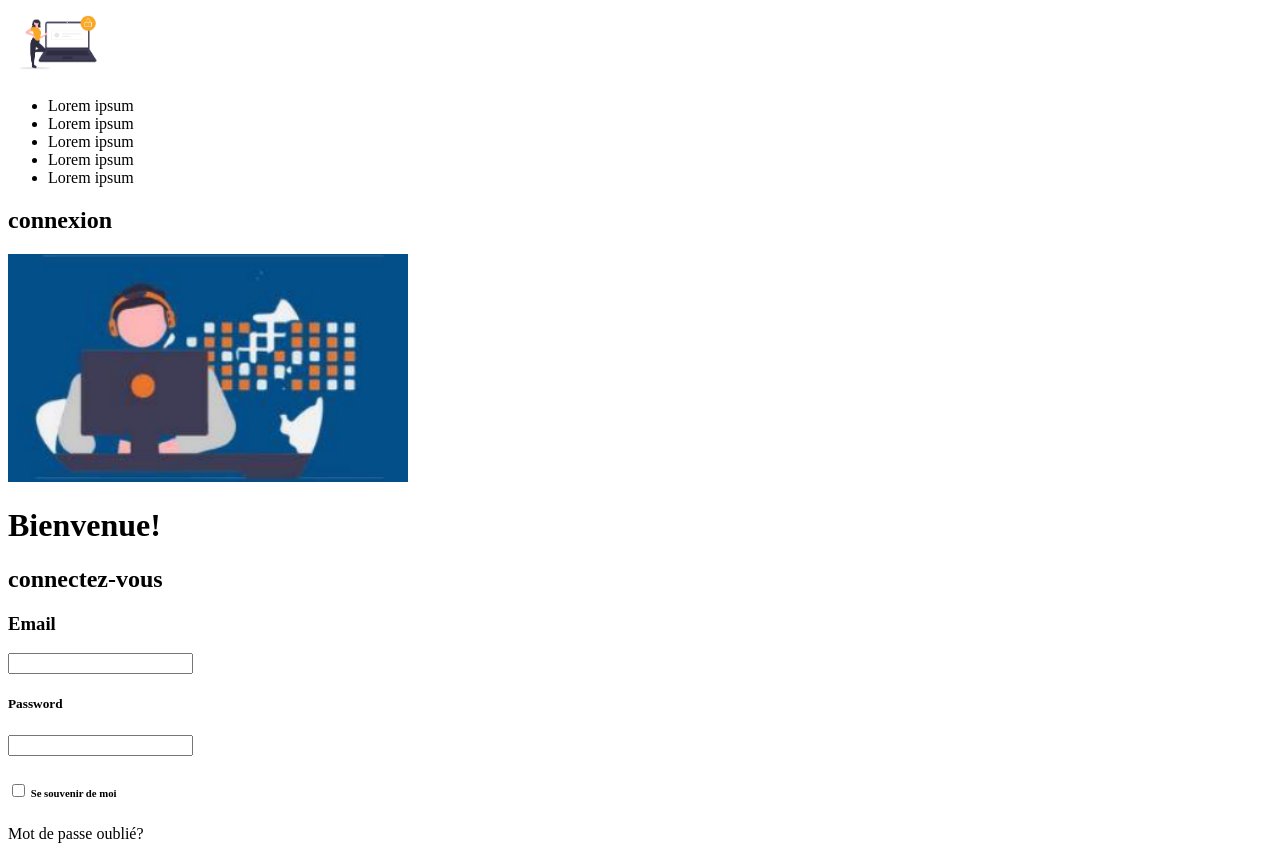
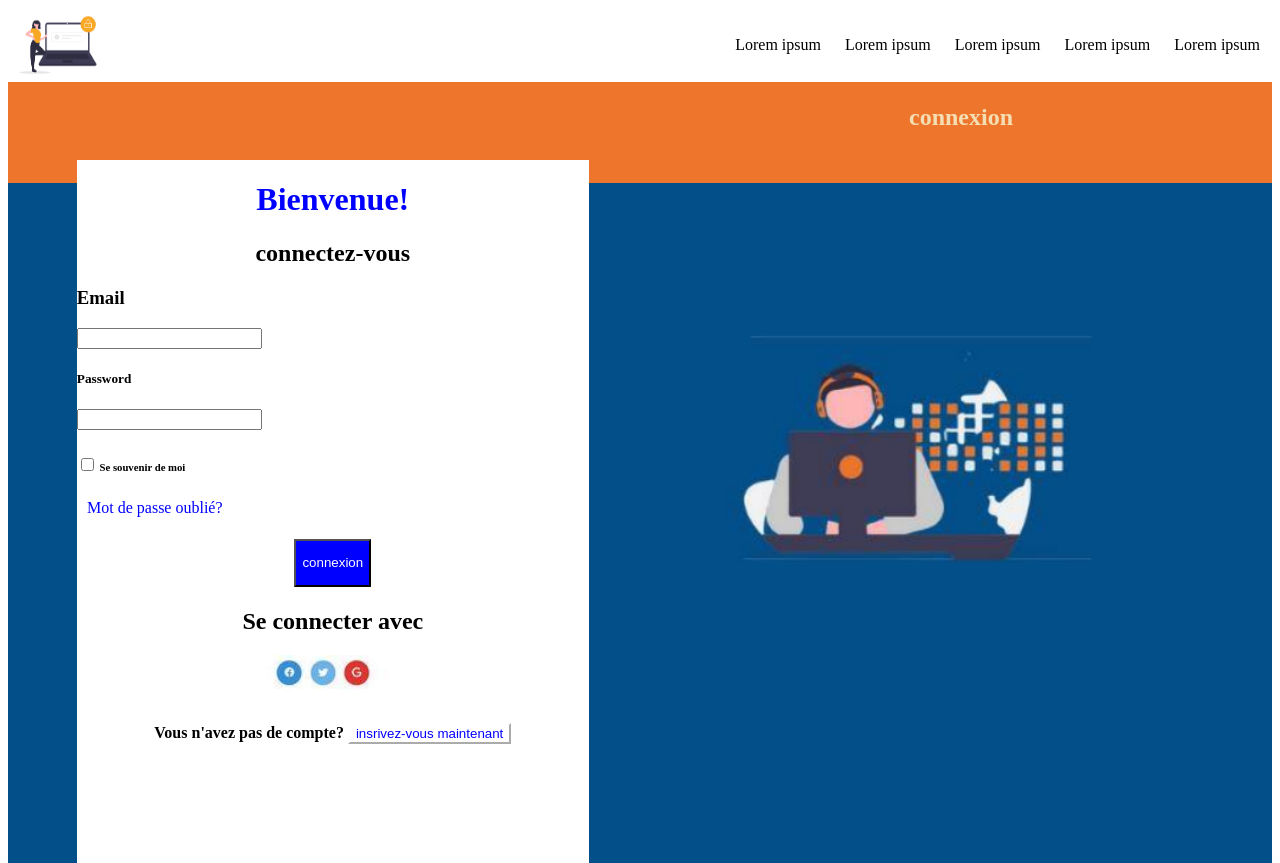
Before and after one commit to ABDOURAHMANEDIENG/atelier, a plain HTML site: page index.html in a window 1280 px wide. Shown: the top 863 px of the page. Drawn offline with Linux system fonts and the light colour scheme.

Commit message:
Add files via upload

```diff
--- a/index.html
+++ b/index.html
@@ -4,7 +4,7 @@
     <meta charset="UTF-8">
     <meta name="viewport" content="width=device-width, initial-scale=1.0">
     <title>intégration front end</title>
-    <link rel="stylesheet" href="styte.CSS">
+    <link rel="stylesheet" href="style.CSS">
 <nav class="menue">
  <img src="photo.png" alt="photo" width="100">
  <ul>
```
